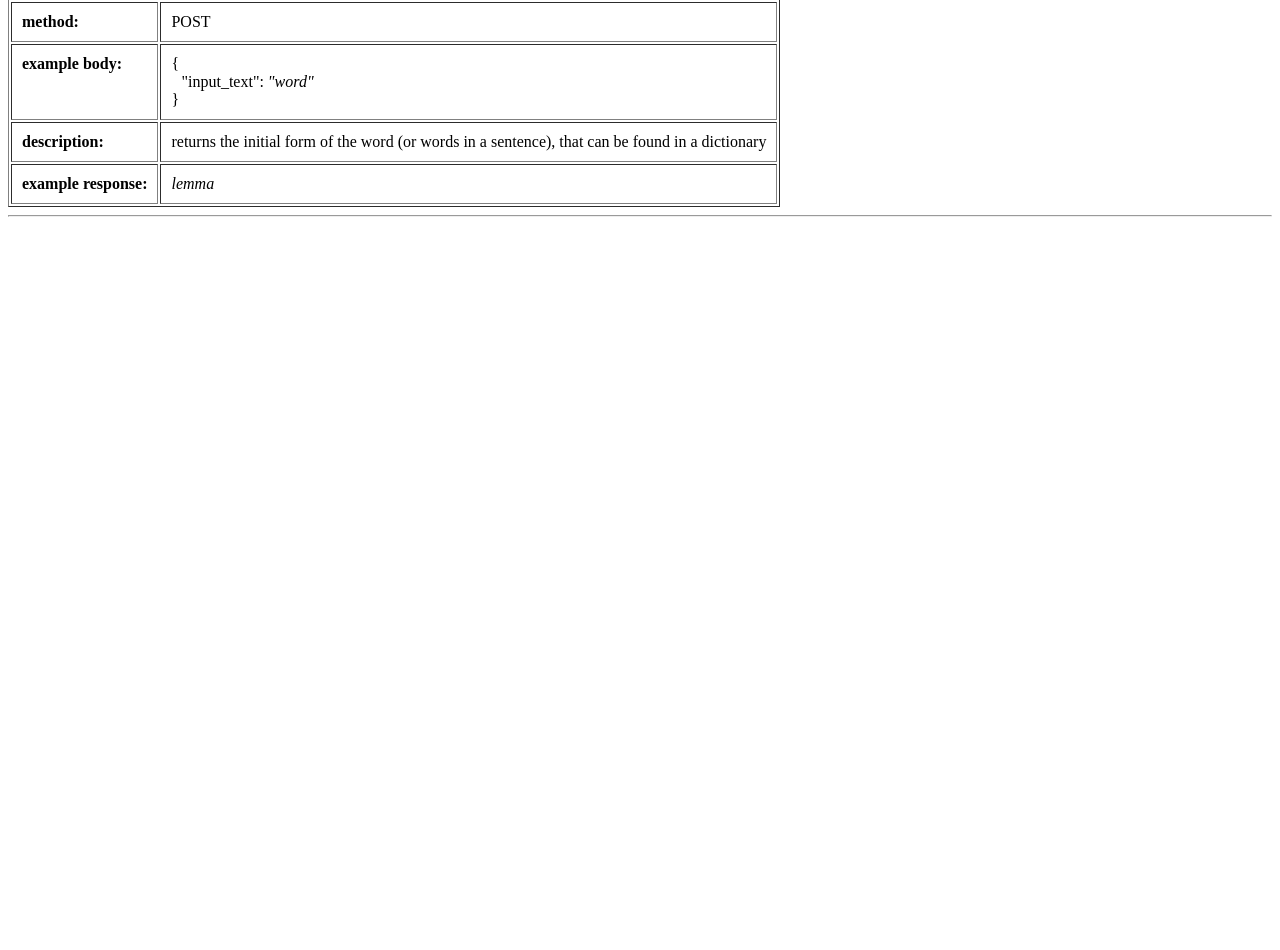
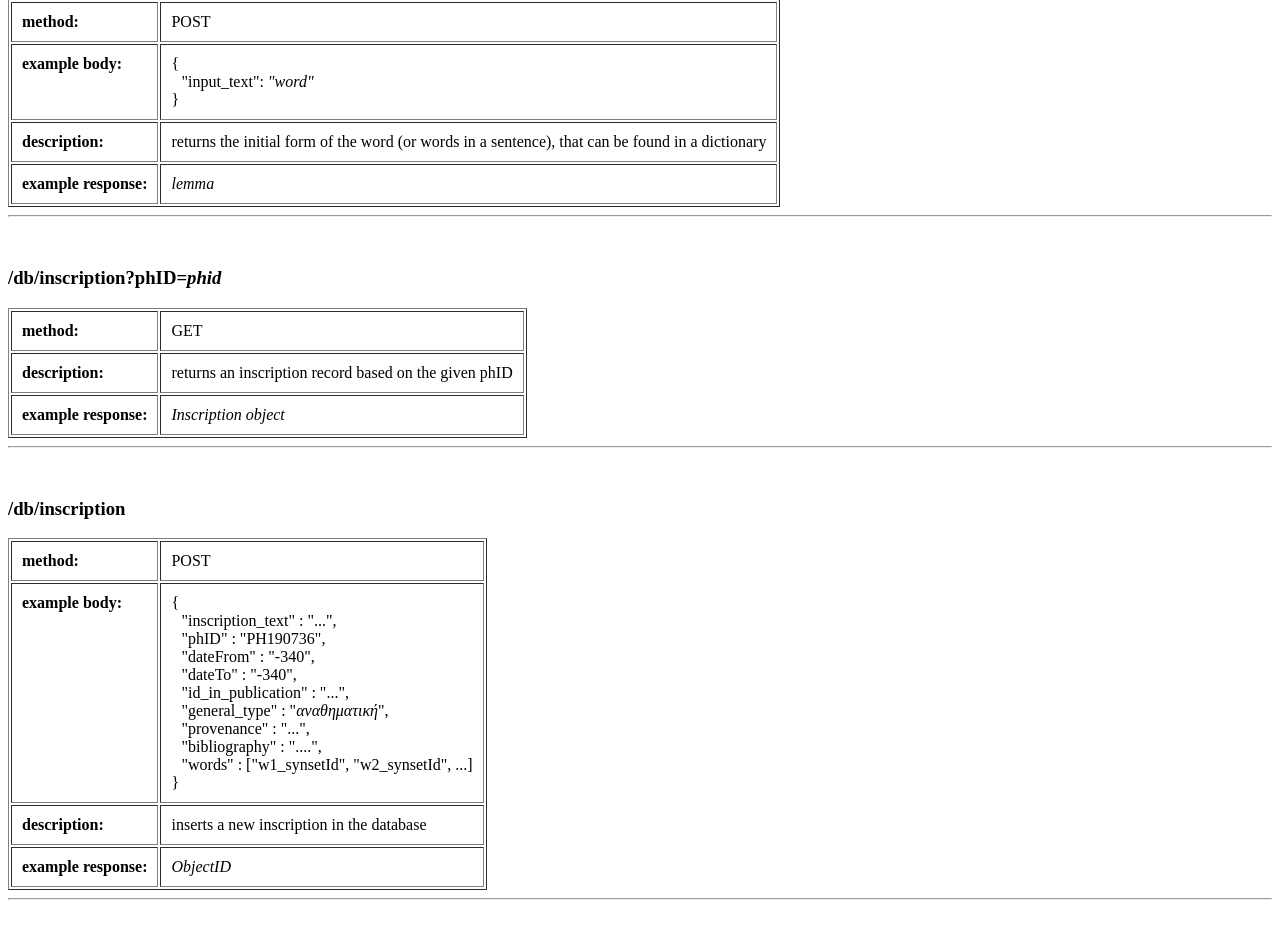
Before and after one commit to myrto1984/e-linguistics-app, a Flask app: page /methods in a window 1280 px wide. Shown: the part 786-1736 px from the top of the page. Before the commit the page ends 1003 px from the top, so only its background shows below. Run offline with Flask 2, Linux system fonts and the light colour scheme; parts of the project's set-up code (start-up, migrations or seed data) failed here and were passed over.

Commit message:
working insert and get from mongo methods

```diff
--- a/e-linguistics_back/src/templates/api_methods.html
+++ b/e-linguistics_back/src/templates/api_methods.html
@@ -79,6 +79,57 @@
             </table>
             <hr>
         </div>
+	<div style="margin-bottom: 50px;">
+            <h3>/db/inscription?phID=<em>phid</em></h3>
+            <table border="1" cellpadding="10">
+                <tr>
+                    <td><b>method:</b></td>
+                    <td>GET</td>
+                </tr>
+                <tr>
+                    <td><b>description:</b></td>
+                    <td>returns an inscription record based on the given phID</td>
+                </tr>
+                <tr>
+                    <td><b>example response:</b></td>
+                    <td><em>Inscription object</em></td>
+                </tr>
+            </table>
+            <hr>
+        </div>
+	<div style="margin-bottom: 50px;">
+            <h3>/db/inscription</h3>
+            <table border="1" cellpadding="10">
+                <tr>
+                    <td><b>method:</b></td>
+                    <td>POST</td>
+                </tr>
+                <tr>
+                    <td style="vertical-align: top;"><b>example body:</b></td>
+		    <td>
+		      {<br>
+		      <span style="padding-left: 10px;">"inscription_text" : "...",</span><br>
+		      <span style="padding-left: 10px;">"phID" : "PH190736",</span><br>
+		      <span style="padding-left: 10px;">"dateFrom" : "-340",</span><br>
+		      <span style="padding-left: 10px;">"dateTo" : "-340",</span><br>
+		      <span style="padding-left: 10px;">"id_in_publication" : "...",</span><br>
+		      <span style="padding-left: 10px;">"general_type" : "<em>αναθηματική</em>",</span><br>
+		      <span style="padding-left: 10px;">"provenance" : "...",</span><br>
+		      <span style="padding-left: 10px;">"bibliography" : "....",</span><br>
+		      <span style="padding-left: 10px;">"words" : ["w1_synsetId", "w2_synsetId", ...]</span><br>}
+		    </td>
+                </tr>
+                <tr>
+                    <td><b>description:</b></td>
+                    <td>inserts a new inscription in the database</td>
+                </tr>
+                <tr>
+                    <td><b>example response:</b></td>
+                    <td><em>ObjectID</em></td>
+                </tr>
+            </table>
+            <hr>
+        </div>
     </div>
 </body>
 </html>
```
Also changed, not shown: e-linguistics_back/src/controllers/mongoController.py (+11 -6 lines).
